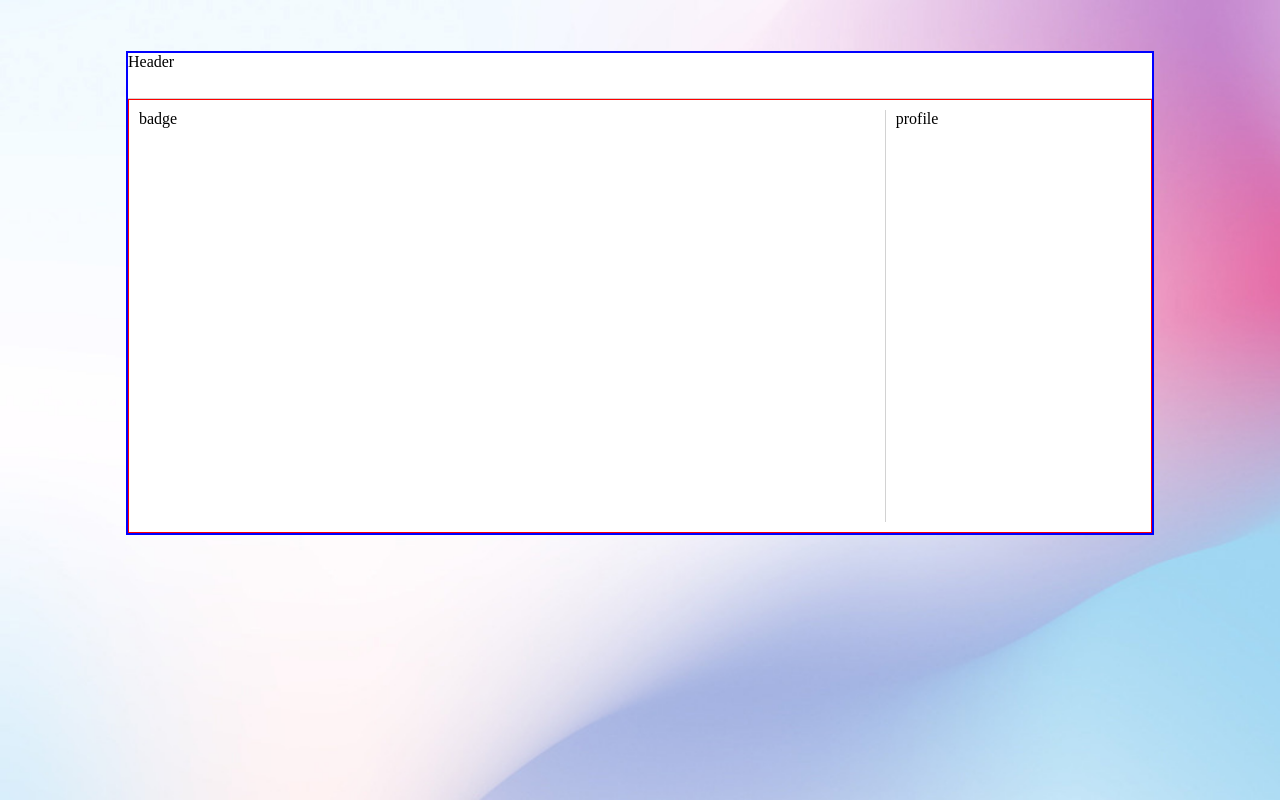
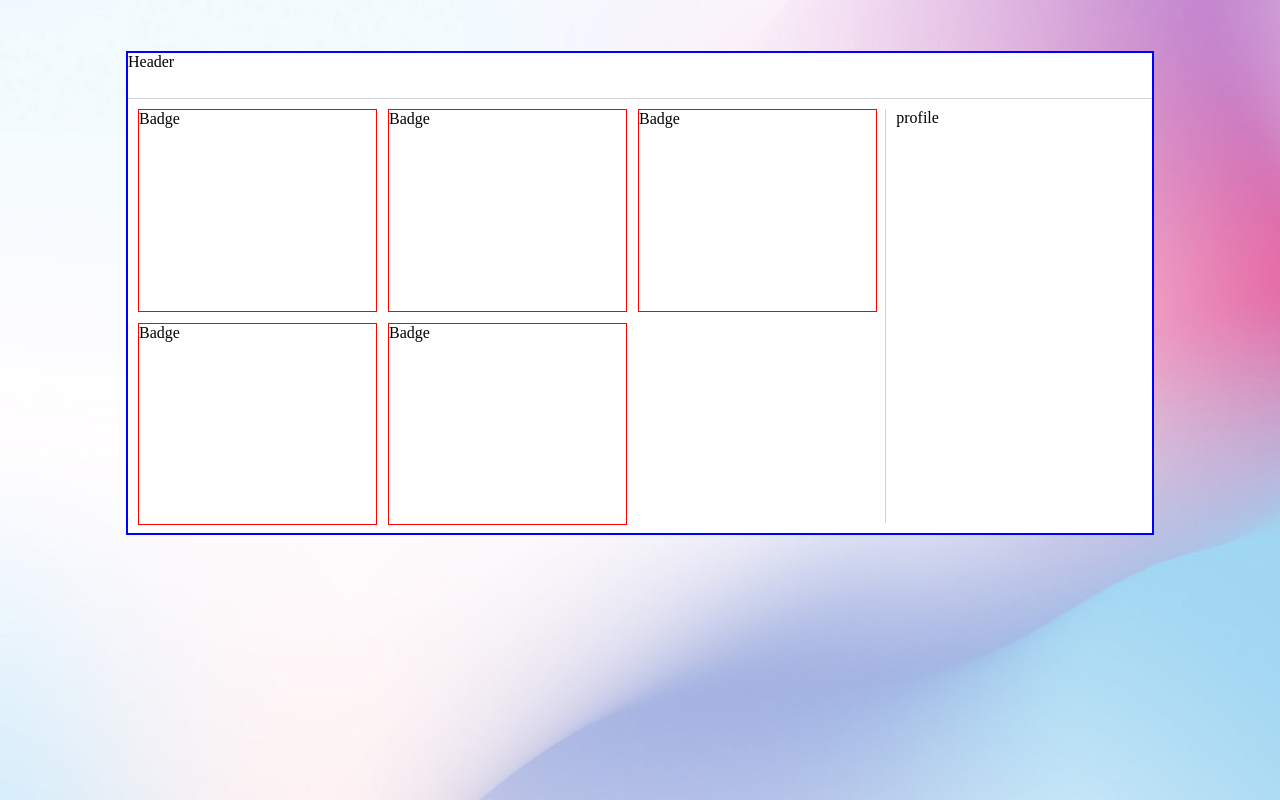
Before and after one commit to leoarthurwall/claromentis-ui, a React (Create React App) app: page / in a window 1280 px wide. Built offline with nearby package versions, Linux system fonts and the light colour scheme.

Commit message:
used flex grid to organise the badges within the badge section

```diff
--- /dev/null
+++ b/src/Components/Main/BadgeSection/BadgeComponent/BadgeComponent.js
@@ -0,0 +1,17 @@
+import React from 'react'
+import styled from 'styled-components'
+
+const BadgeContainer = styled.div`
+width: 100%;
+height: 100%;
+max-height: 250px;
+border: 1px solid red;
+
+`
+const BadgeComponent = () => {
+  return (
+    <BadgeContainer>Badge</BadgeContainer>
+  )
+}
+
+export default BadgeComponent
--- a/src/Components/Main/BadgeSection/BadgeSection.js
+++ b/src/Components/Main/BadgeSection/BadgeSection.js
@@ -1,15 +1,28 @@
-import React from 'react'
-import styled from 'styled-components';
+import React from "react";
+import styled from "styled-components";
+import BadgeComponent from "./BadgeComponent/BadgeComponent";
 
 const BadgeContainer = styled.section`
   height: 100%;
   width: 75%;
   padding-right: 10px;
+
+  display: grid;
+  grid-template-columns: 1fr 1fr 1fr;
+  grid-gap: 1vw;
 `;
+
+
 const BadgeSection = () => {
   return (
-    <BadgeContainer>badge</BadgeContainer>
-    )
-}
+    <BadgeContainer>
+        <BadgeComponent />
+        <BadgeComponent />
+        <BadgeComponent />
+        <BadgeComponent />
+        <BadgeComponent />
+    </BadgeContainer>
+  );
+};
 
-export default BadgeSection
+export default BadgeSection;
--- a/src/Components/Main/Main.js
+++ b/src/Components/Main/Main.js
@@ -8,7 +8,6 @@ const MainContainer = styled.main`
   height: 100%;
   padding: 10px;
   display: flex;
-  border: 1px solid red;
   box-sizing: border-box;
 `;
 
```
